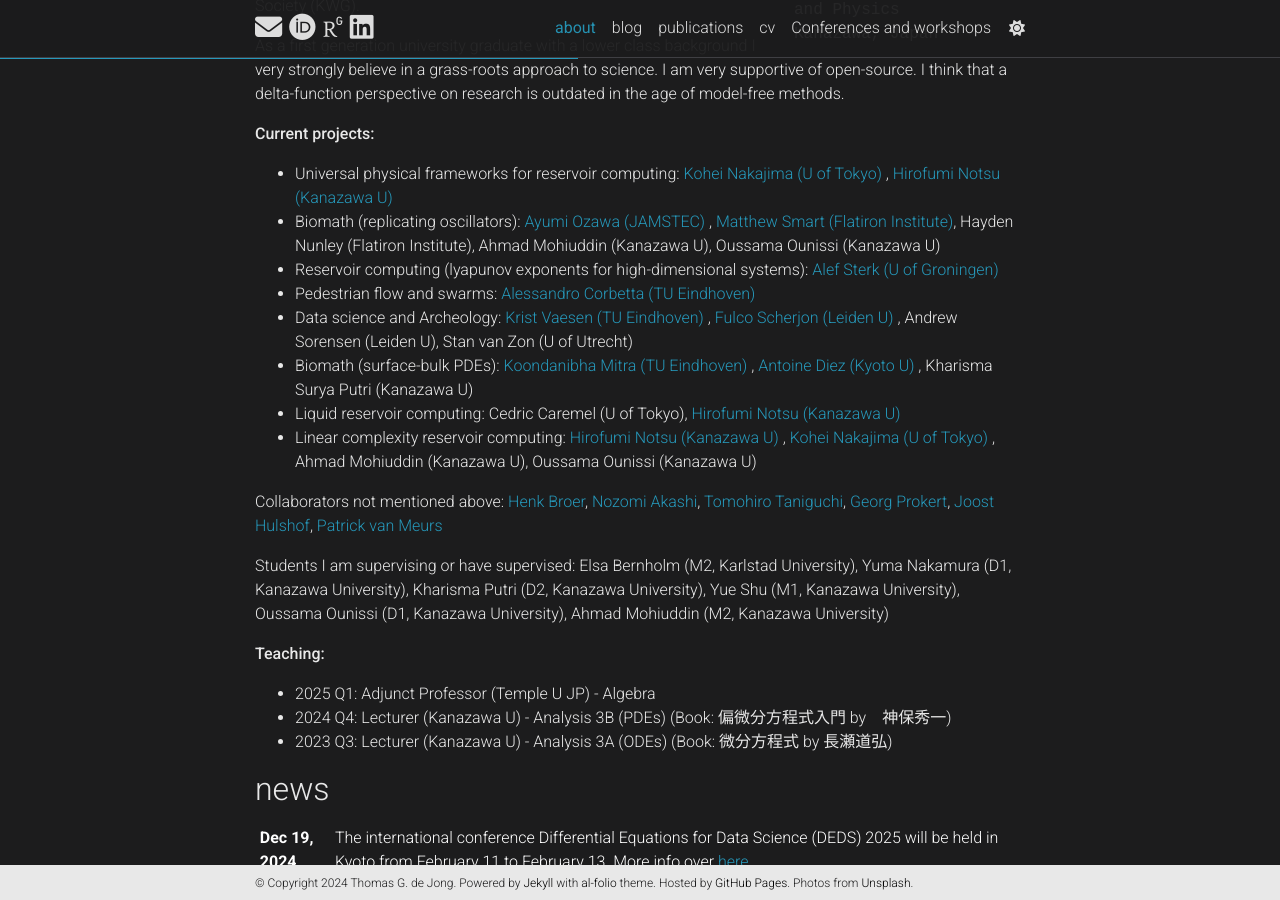
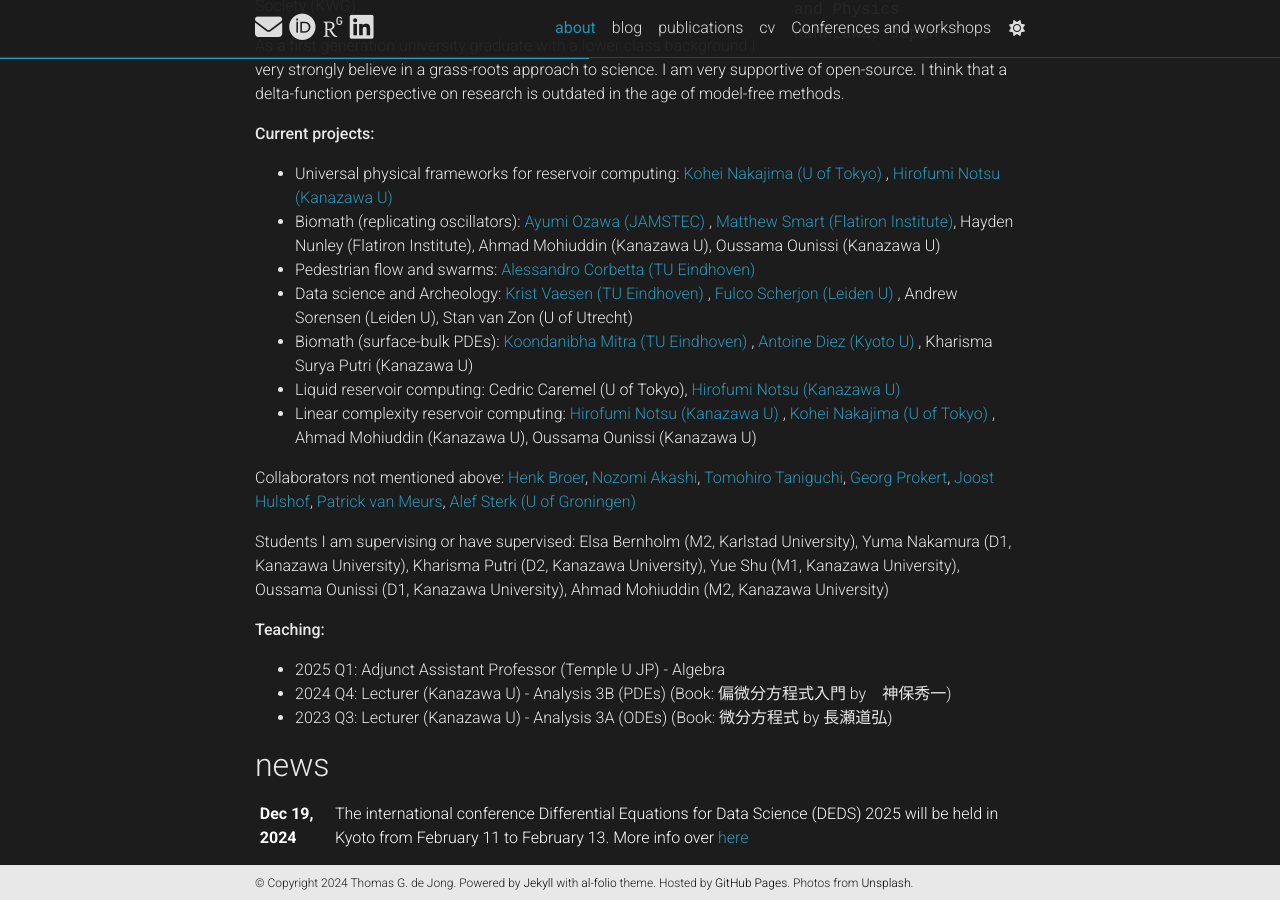
Before and after one commit to mathowl/tgdejong, a Jekyll site: the page built from _pages/about.md, in a window 1280 px wide and 900 px high, scrolled down 576 px. Built offline with Jekyll 4.4.1, drawn with Linux system fonts in a browser that asks for light colours; full-size pictures stand in for the smaller copies a plugin makes; some web fonts are replaced; comment, search, counter and statistics services are not loaded; a style sheet for code colours, icons or effects is not loaded.

Commit message:
Update about.md

```diff
--- a/_pages/about.md
+++ b/_pages/about.md
@@ -31,7 +31,6 @@
 <ul>
     <li> Universal physical frameworks for reservoir computing: <a href ="https://www.kohei-nakajima.com/">Kohei Nakajima (U of Tokyo) </a>, <a href = "https://scheme.hn/"> Hirofumi Notsu (Kanazawa U) </a> </li>
     <li> Biomath (replicating oscillators): <a href="https://sites.google.com/edu.k.u-tokyo.ac.jp/ayumiozawa/home"> Ayumi Ozawa (JAMSTEC) </a>, <a href = "https://www.simonsfoundation.org/people/matthew-smart/"> Matthew Smart (Flatiron Institute)</a>, Hayden Nunley (Flatiron Institute), Ahmad Mohiuddin (Kanazawa U),  Oussama Ounissi (Kanazawa U)</li>
-    <li> Reservoir computing (lyapunov exponents for high-dimensional systems): <a href = "https://www.math.rug.nl/~alef/"> Alef Sterk (U of Groningen) </a> </li>
     <li> Pedestrian flow and swarms: <a href = "https://corbetta.phys.tue.nl/"> Alessandro Corbetta (TU Eindhoven)</a> </li>
     <li> Data science and Archeology: <a href ="https://www.tue.nl/en/research/researchers/krist-vaesen"> Krist Vaesen (TU Eindhoven) </a>, <a href="https://www.universiteitleiden.nl/en/staffmembers/fulco-scherjon"> Fulco Scherjon (Leiden U) </a>, Andrew Sorensen (Leiden U), Stan van Zon (U of Utrecht)</li>
     <li> Biomath (surface-bulk PDEs): <a href = "https://www.koondi.net/"> Koondanibha Mitra (TU Eindhoven) </a>, <a href = "https://antoinediez.gitlab.io/"> Antoine Diez (Kyoto U) </a>, Kharisma Surya Putri (Kanazawa U) </li>
@@ -39,13 +38,13 @@
     <li> Linear complexity reservoir computing: <a href = "https://scheme.hn/"> Hirofumi Notsu (Kanazawa U) </a>, <a href ="https://www.kohei-nakajima.com/">Kohei Nakajima (U of Tokyo) </a>, Ahmad Mohiuddin (Kanazawa U),  Oussama Ounissi (Kanazawa U) </li>
 </ul>
 
-Collaborators not mentioned above:  <a href ="https://www.math.rug.nl/~broer/">Henk Broer</a>, <a href="https://sites.google.com/view/nozomiakashi/">Nozomi Akashi</a>, <a href="https://researchmap.jp/tomohiro-taniguchi">Tomohiro Taniguchi</a>, <a href="https://www.tue.nl/en/research/researchers/georg-prokert">Georg Prokert</a>, <a href="https://www.few.vu.nl/~jhulshof/">Joost Hulshof</a>, <a href="https://sites.google.com/site/pjpvmeurs/">Patrick van Meurs</a>
+Collaborators not mentioned above:  <a href ="https://www.math.rug.nl/~broer/">Henk Broer</a>, <a href="https://sites.google.com/view/nozomiakashi/">Nozomi Akashi</a>, <a href="https://researchmap.jp/tomohiro-taniguchi">Tomohiro Taniguchi</a>, <a href="https://www.tue.nl/en/research/researchers/georg-prokert">Georg Prokert</a>, <a href="https://www.few.vu.nl/~jhulshof/">Joost Hulshof</a>, <a href="https://sites.google.com/site/pjpvmeurs/">Patrick van Meurs</a>, <a href = "https://www.math.rug.nl/~alef/"> Alef Sterk (U of Groningen) </a>
 
 Students I am supervising or have supervised: Elsa Bernholm (M2, Karlstad University), Yuma Nakamura (D1, Kanazawa University), Kharisma Putri (D2, Kanazawa University), Yue Shu (M1, Kanazawa University), Oussama Ounissi (D1, Kanazawa University), Ahmad Mohiuddin (M2, Kanazawa University)
 
 **Teaching:**
 <ul>
-  <li>2025 Q1: Adjunct Professor (Temple U JP) - Algebra  </li>
+  <li>2025 Q1: Adjunct Assistant Professor (Temple U JP) - Algebra  </li>
   <li>2024 Q4: Lecturer (Kanazawa U) - Analysis 3B (PDEs) (Book: 偏微分方程式入門 by　神保秀一) </li>
   <li>2023 Q3: Lecturer (Kanazawa U) - Analysis 3A (ODEs) (Book: 微分方程式 by 長瀬道弘)</li>
 </ul>
```
